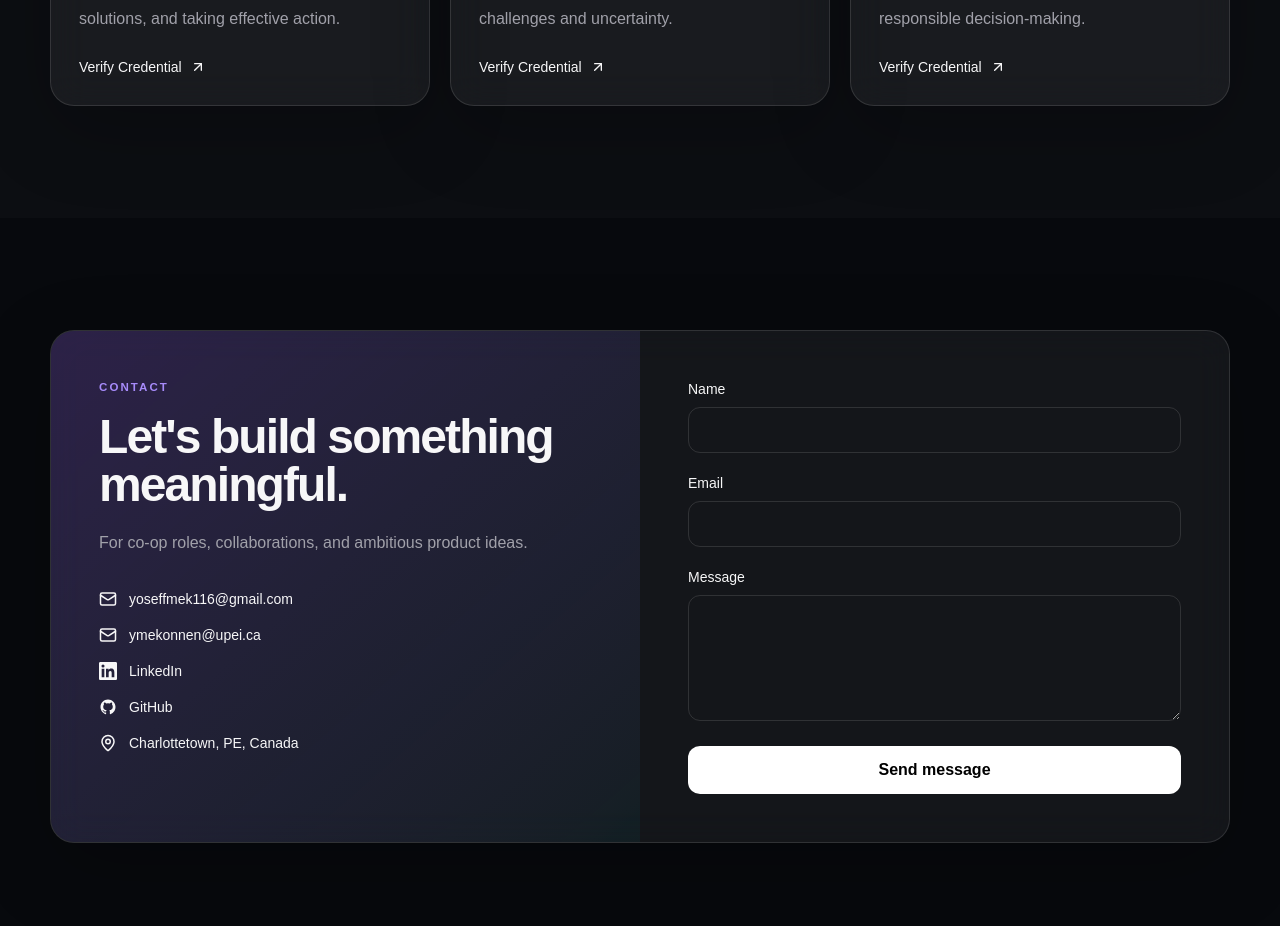
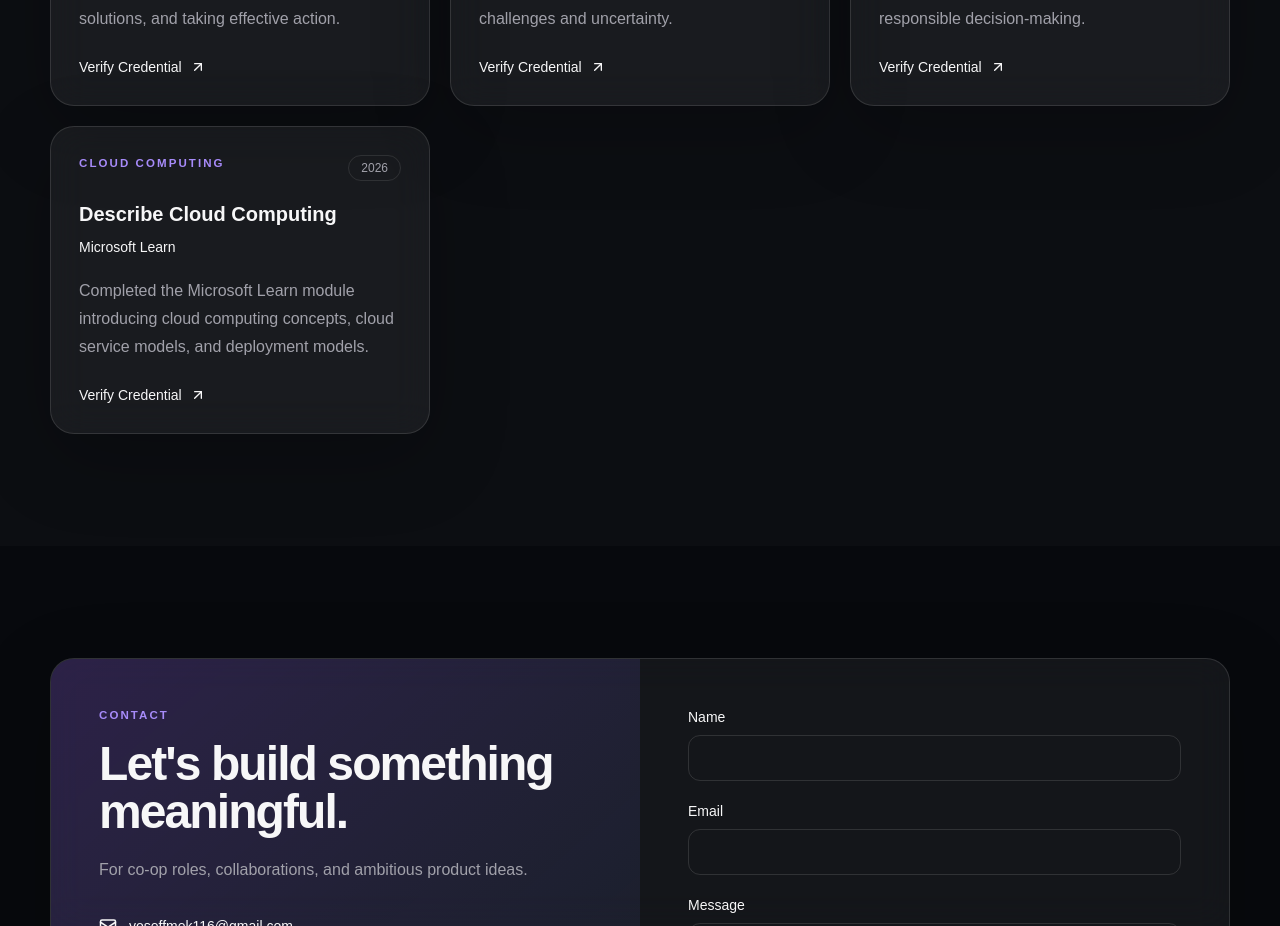
Before and after one commit to Yosef-dev116/Yosef-portfolio, a Next.js app: page / in a window 1280 px wide. Shown: the part 7400-8326 px from the top of the page. Built offline with nearby package versions, Linux system fonts and the light colour scheme.

Commit message:
Add Microsoft Learn achievement

```diff
--- a/components/sections.tsx
+++ b/components/sections.tsx
@@ -499,6 +499,17 @@ export function Extras() {
         "https://credentials.wavemakers.network/verifier?id=421238e5-5a87-465c-bb25-4ca48e785633&dbl=to",
       credentialType: "verification",
     },
+    {
+      title: "Describe Cloud Computing",
+      issuer: "Microsoft Learn",
+      year: "2026",
+      category: "Cloud Computing",
+      description:
+        "Completed the Microsoft Learn module introducing cloud computing concepts, cloud service models, and deployment models.",
+      credentialUrl:
+        "https://learn.microsoft.com/api/achievements/share/en-us/Yosef-2665/4CHBYCMK?sharingId=73F701D390F916BC",
+      credentialType: "verification",
+    },
   ];
 
   return (
```
